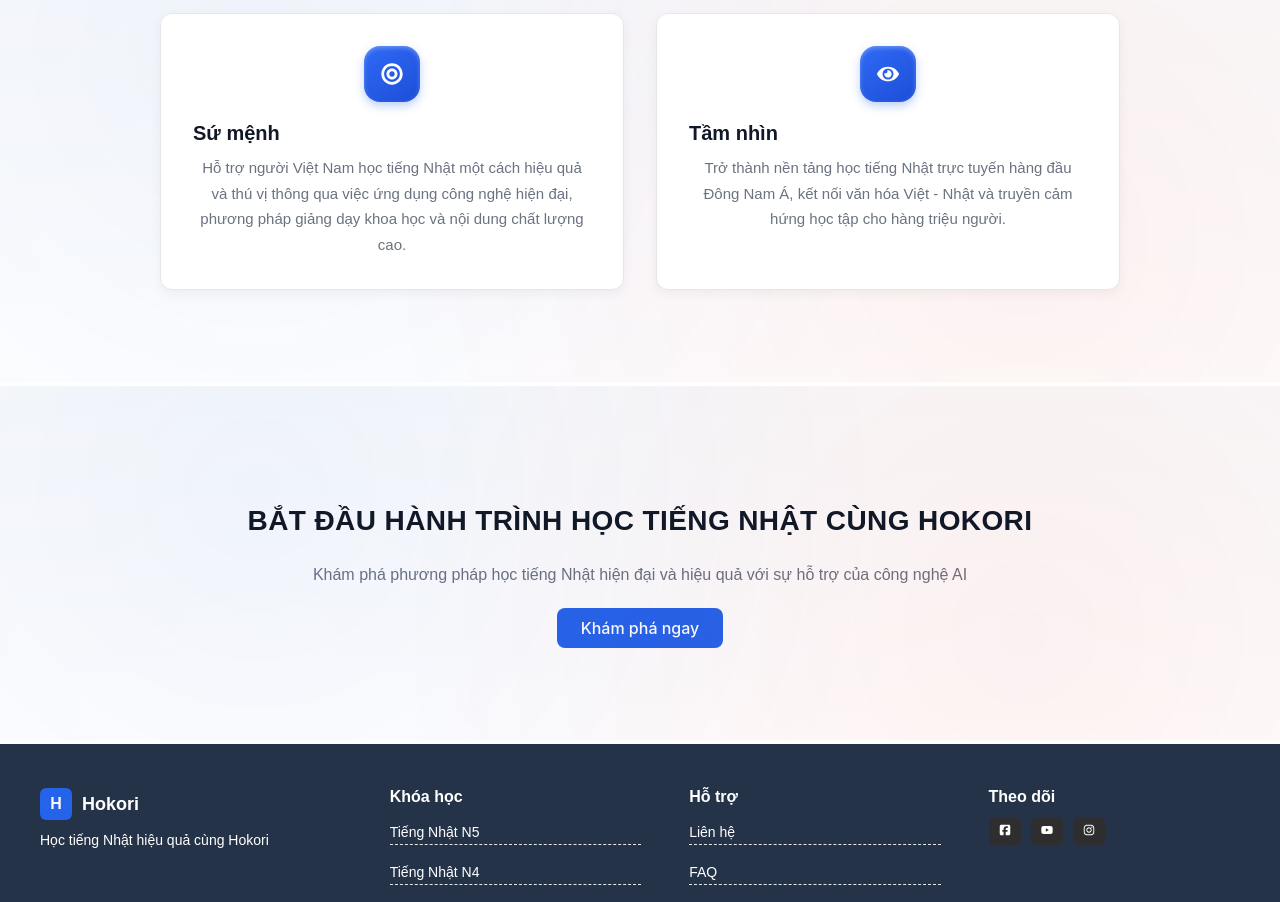
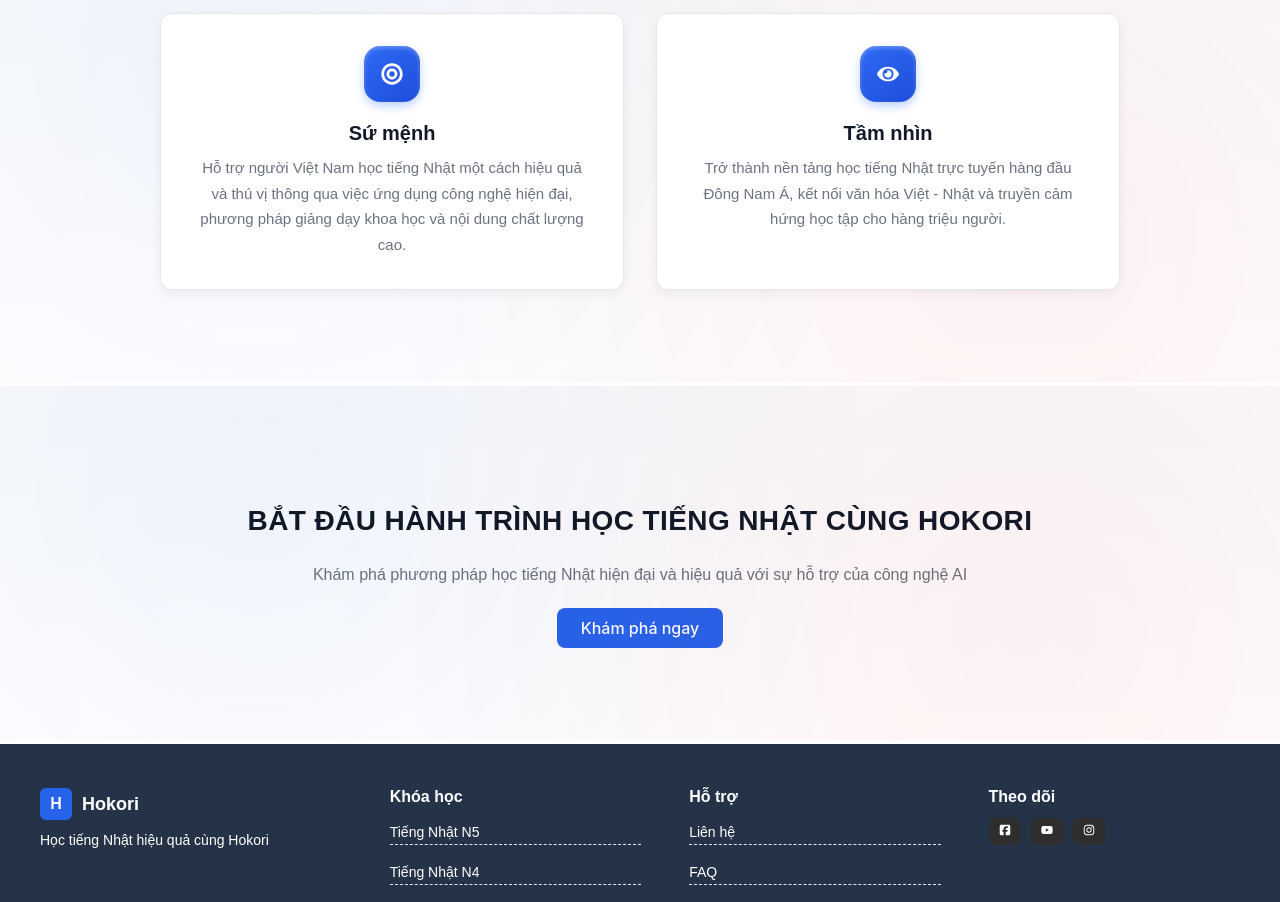
Before and after one commit to danh0999/Hokori-Learning, a React (Vite) app in the folder Hokori-Learning/: page /about in a window 1280 px wide. Shown: the part 1280-2182 px from the top of the page. Built offline with nearby package versions, Linux system fonts and the light colour scheme.

Commit message:
Update UI/UX

```diff
--- a/Hokori-Learning/src/pages/About/about.module.scss
+++ b/Hokori-Learning/src/pages/About/about.module.scss
@@ -330,4 +330,5 @@ section h2 {
 }
 .title {
   text-align: center;
+  display: block;
 }
--- a/Hokori-Learning/src/pages/About/components/CTASection.jsx
+++ b/Hokori-Learning/src/pages/About/components/CTASection.jsx
@@ -8,7 +8,7 @@ const CTASection = () => (
     <p>
       Khám phá phương pháp học tiếng Nhật hiện đại và hiệu quả với sự hỗ trợ của công nghệ AI
     </p>
-    <Button to="/course" content="Khám phá ngay" />
+    <Button to="/marketplace" content="Khám phá ngay" />
   </section>
 );
 
--- a/Hokori-Learning/src/pages/About/components/MissionVision.jsx
+++ b/Hokori-Learning/src/pages/About/components/MissionVision.jsx
@@ -6,20 +6,25 @@ const MissionVision = () => (
   <section className={styles.missionVision}>
     <div className={styles.grid2}>
       <div className={styles.card}>
-        <div className={styles.icon}><FaBullseye /></div>
+        <div className={styles.icon}>
+          <FaBullseye />
+        </div>
         <h3 className={styles.title}>Sứ mệnh</h3>
         <p>
           Hỗ trợ người Việt Nam học tiếng Nhật một cách hiệu quả và thú vị thông
-          qua việc ứng dụng công nghệ hiện đại, phương pháp giảng dạy khoa học và
-          nội dung chất lượng cao.
+          qua việc ứng dụng công nghệ hiện đại, phương pháp giảng dạy khoa học
+          và nội dung chất lượng cao.
         </p>
       </div>
       <div className={styles.card}>
-        <div className={styles.icon}><FaEye /></div>
-        <h3>Tầm nhìn</h3>
+        <div className={styles.icon}>
+          <FaEye />
+        </div>
+        <h3 className={styles.title}>Tầm nhìn</h3>
         <p>
           Trở thành nền tảng học tiếng Nhật trực tuyến hàng đầu Đông Nam Á, kết
-          nối văn hóa Việt - Nhật và truyền cảm hứng học tập cho hàng triệu người.
+          nối văn hóa Việt - Nhật và truyền cảm hứng học tập cho hàng triệu
+          người.
         </p>
       </div>
     </div>
--- a/Hokori-Learning/src/pages/Home/components/Banner/banner.jsx
+++ b/Hokori-Learning/src/pages/Home/components/Banner/banner.jsx
@@ -10,7 +10,7 @@ const Banner = () => {
   const navigate = useNavigate();
 
   const handleClick = () => {
-    navigate("/course");
+    navigate("/my-courses");
   };
 
   return (
```
